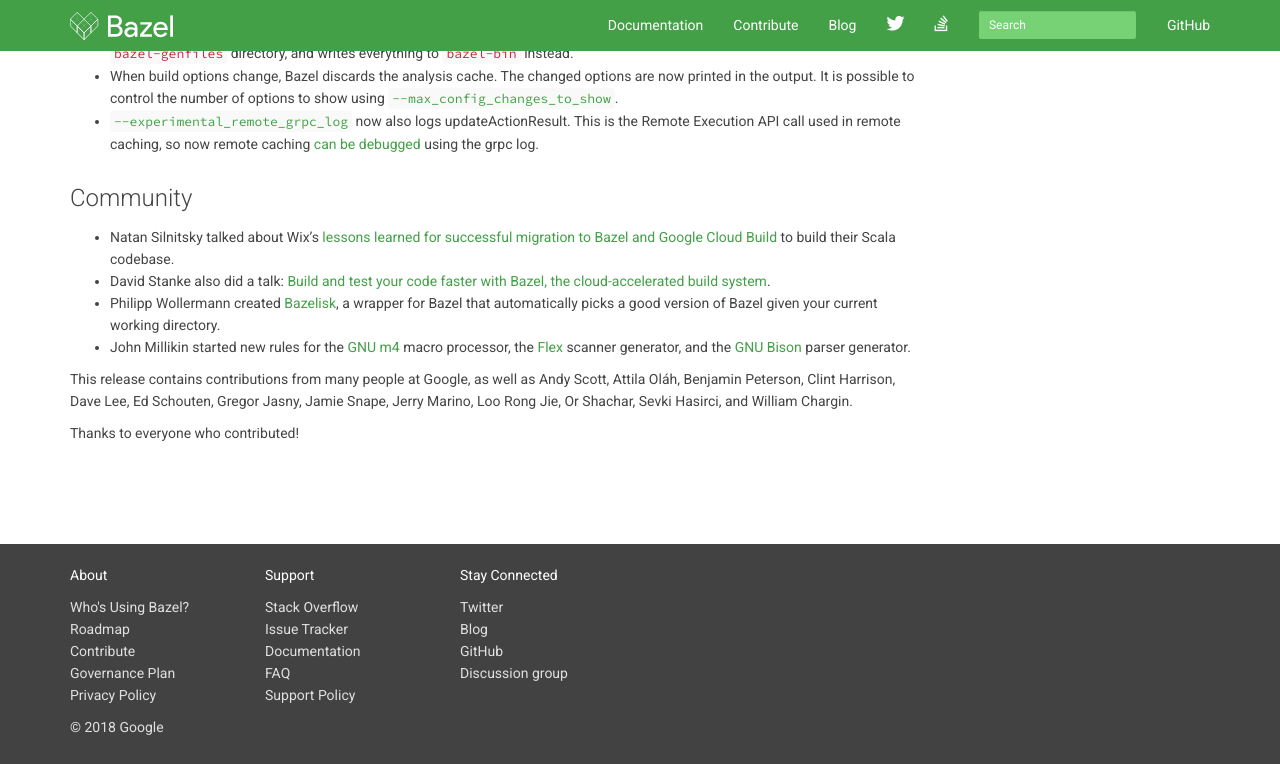
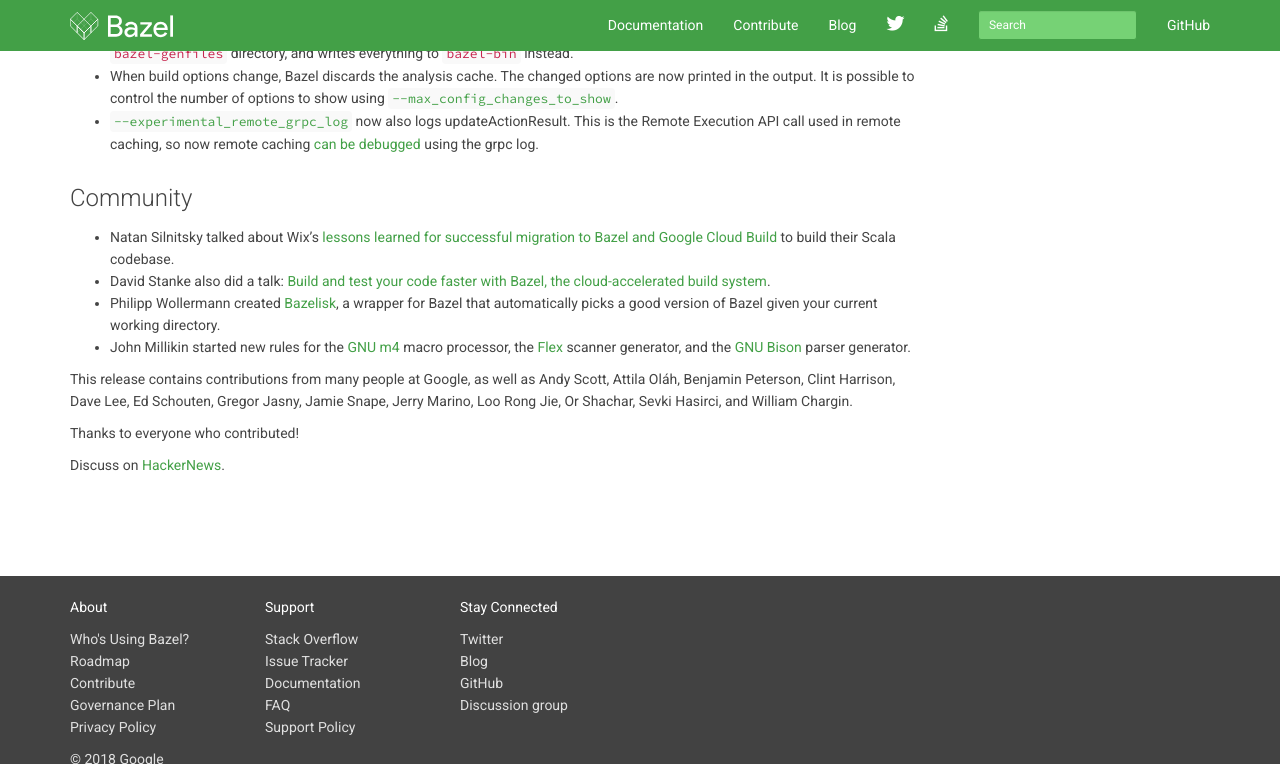
Before and after one commit to bazelbuild/bazel-blog, a Jekyll site: the page built from _posts/2018-12-19-bazel-0.21.md, in a window 1280 px wide and 900 px high, scrolled down 1888 px, cut to the strip 0-764 px from the top of the window. Built offline with Jekyll 4.4.1, drawn with Linux system fonts in a browser that asks for light colours; nearby versions of some CDN libraries; library files that are not in the unit come from our copies; Markdown is read by kramdown in place of the engine named in the settings.

Commit message:
Add HackerNews link

```diff
--- a/_posts/2018-12-19-bazel-0.21.md
+++ b/_posts/2018-12-19-bazel-0.21.md
@@ -117,3 +117,5 @@
 Hasirci, and William Chargin.
 
 Thanks to everyone who contributed!
+
+Discuss on [HackerNews](https://news.ycombinator.com/item?id=18716781).
```
